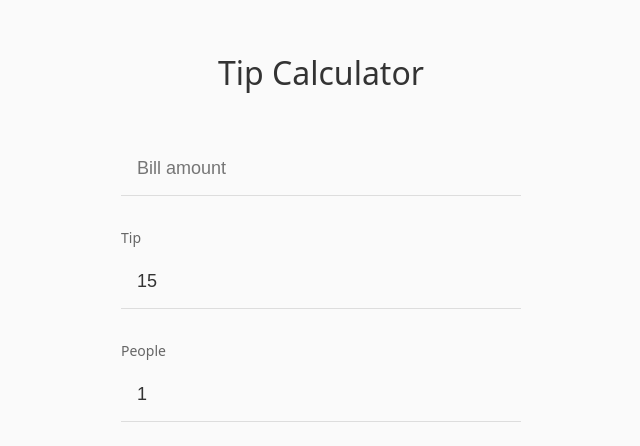
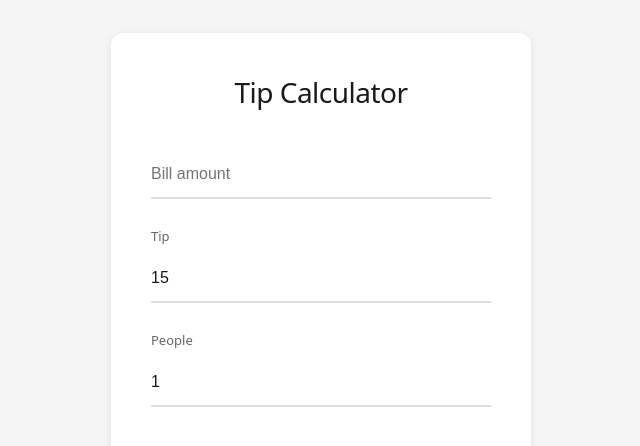
Before and after one commit to ermiasdesalegn/eat-n-split, a React (Create React App) app: page / in a window 1280 px wide. Shown: the part 140-586 px from the top of the page, without its empty margins (319-959 px from the left). Built offline with nearby package versions, Linux system fonts and the light colour scheme.

Commit message:
the calculator is being minimalist now

```diff
--- a/src/App.js
+++ b/src/App.js
@@ -15,25 +15,30 @@ function App() {
       display: "flex",
       alignItems: "center",
       justifyContent: "center",
-      backgroundColor: "#fafafa",
+      backgroundColor: "#f5f5f5",
       padding: "20px",
       fontFamily: "system-ui, sans-serif"
     }}>
       <div style={{
         width: "100%",
-        maxWidth: "400px"
+        maxWidth: "420px",
+        backgroundColor: "#fff",
+        padding: "40px",
+        borderRadius: "12px",
+        boxShadow: "0 2px 8px rgba(0,0,0,0.08)"
       }}>
         <h1 style={{
-          fontSize: "32px",
-          fontWeight: "300",
-          marginBottom: "48px",
-          color: "#333",
-          textAlign: "center"
+          fontSize: "28px",
+          fontWeight: "400",
+          marginBottom: "40px",
+          color: "#1a1a1a",
+          textAlign: "center",
+          letterSpacing: "-0.5px"
         }}>
           Tip Calculator
         </h1>
 
-        <div style={{ marginBottom: "32px" }}>
+        <div style={{ marginBottom: "28px" }}>
           <input
             type="number"
             value={bill}
@@ -41,23 +46,31 @@ function App() {
             placeholder="Bill amount"
             style={{
               width: "100%",
-              padding: "16px",
-              fontSize: "18px",
+              padding: "14px 0",
+              fontSize: "16px",
               border: "none",
-              borderBottom: "1px solid #ddd",
+              borderBottom: "2px solid #e0e0e0",
               backgroundColor: "transparent",
               outline: "none",
-              color: "#333"
+              color: "#1a1a1a",
+              transition: "border-color 0.2s"
+            }}
+            onFocus={(e) => {
+              e.target.style.borderBottomColor = "#4a90e2";
+            }}
+            onBlur={(e) => {
+              e.target.style.borderBottomColor = "#e0e0e0";
             }}
           />
         </div>
 
-        <div style={{ marginBottom: "32px" }}>
+        <div style={{ marginBottom: "28px" }}>
           <label style={{
             display: "block",
-            fontSize: "14px",
+            fontSize: "13px",
             color: "#666",
-            marginBottom: "8px"
+            marginBottom: "10px",
+            fontWeight: "500"
           }}>
             Tip
           </label>
@@ -67,23 +80,31 @@ function App() {
             onChange={(e) => setTip(Number(e.target.value) || 0)}
             style={{
               width: "100%",
-              padding: "16px",
-              fontSize: "18px",
+              padding: "14px 0",
+              fontSize: "16px",
               border: "none",
-              borderBottom: "1px solid #ddd",
+              borderBottom: "2px solid #e0e0e0",
               backgroundColor: "transparent",
               outline: "none",
-              color: "#333"
+              color: "#1a1a1a",
+              transition: "border-color 0.2s"
+            }}
+            onFocus={(e) => {
+              e.target.style.borderBottomColor = "#4a90e2";
+            }}
+            onBlur={(e) => {
+              e.target.style.borderBottomColor = "#e0e0e0";
             }}
           />
         </div>
 
-        <div style={{ marginBottom: "48px" }}>
+        <div style={{ marginBottom: "40px" }}>
           <label style={{
             display: "block",
-            fontSize: "14px",
+            fontSize: "13px",
             color: "#666",
-            marginBottom: "8px"
+            marginBottom: "10px",
+            fontWeight: "500"
           }}>
             People
           </label>
@@ -94,13 +115,20 @@ function App() {
             min="1"
             style={{
               width: "100%",
-              padding: "16px",
-              fontSize: "18px",
+              padding: "14px 0",
+              fontSize: "16px",
               border: "none",
-              borderBottom: "1px solid #ddd",
+              borderBottom: "2px solid #e0e0e0",
               backgroundColor: "transparent",
               outline: "none",
-              color: "#333"
+              color: "#1a1a1a",
+              transition: "border-color 0.2s"
+            }}
+            onFocus={(e) => {
+              e.target.style.borderBottomColor = "#4a90e2";
+            }}
+            onBlur={(e) => {
+              e.target.style.borderBottomColor = "#e0e0e0";
             }}
           />
         </div>
@@ -108,40 +136,56 @@ function App() {
         {bill > 0 && (
           <div style={{
             paddingTop: "32px",
-            borderTop: "1px solid #eee"
+            borderTop: "2px solid #f0f0f0",
+            marginTop: "8px"
           }}>
             <div style={{
               display: "flex",
               justifyContent: "space-between",
-              marginBottom: "16px",
-              fontSize: "16px",
+              alignItems: "center",
+              marginBottom: "20px",
+              fontSize: "15px",
               color: "#666"
             }}>
               <span>Tip</span>
-              <span style={{ color: "#333" }}>${tipAmount.toFixed(2)}</span>
+              <span style={{
+                color: "#1a1a1a",
+                fontWeight: "500"
+              }}>${tipAmount.toFixed(2)}</span>
             </div>
             <div style={{
               display: "flex",
               justifyContent: "space-between",
-              marginBottom: "24px",
-              fontSize: "20px",
-              fontWeight: "500",
-              color: "#333"
+              alignItems: "center",
+              marginBottom: people > 1 ? "24px" : "0",
+              fontSize: "22px",
+              fontWeight: "600",
+              color: "#1a1a1a",
+              paddingTop: "20px",
+              borderTop: "2px solid #f0f0f0"
             }}>
               <span>Total</span>
-              <span>${total.toFixed(2)}</span>
+              <span style={{
+                color: "#4a90e2",
+                fontSize: "24px"
+              }}>${total.toFixed(2)}</span>
             </div>
             {people > 1 && (
               <div style={{
                 display: "flex",
                 justifyContent: "space-between",
-                fontSize: "16px",
+                alignItems: "center",
+                fontSize: "15px",
                 color: "#666",
-                paddingTop: "16px",
-                borderTop: "1px solid #eee"
+                paddingTop: "20px",
+                borderTop: "2px solid #f0f0f0",
+                marginTop: "20px"
               }}>
                 <span>Per person</span>
-                <span style={{ color: "#333" }}>${perPerson.toFixed(2)}</span>
+                <span style={{
+                  color: "#1a1a1a",
+                  fontWeight: "500"
+                }}>${perPerson.toFixed(2)}</span>
               </div>
             )}
           </div>
```
